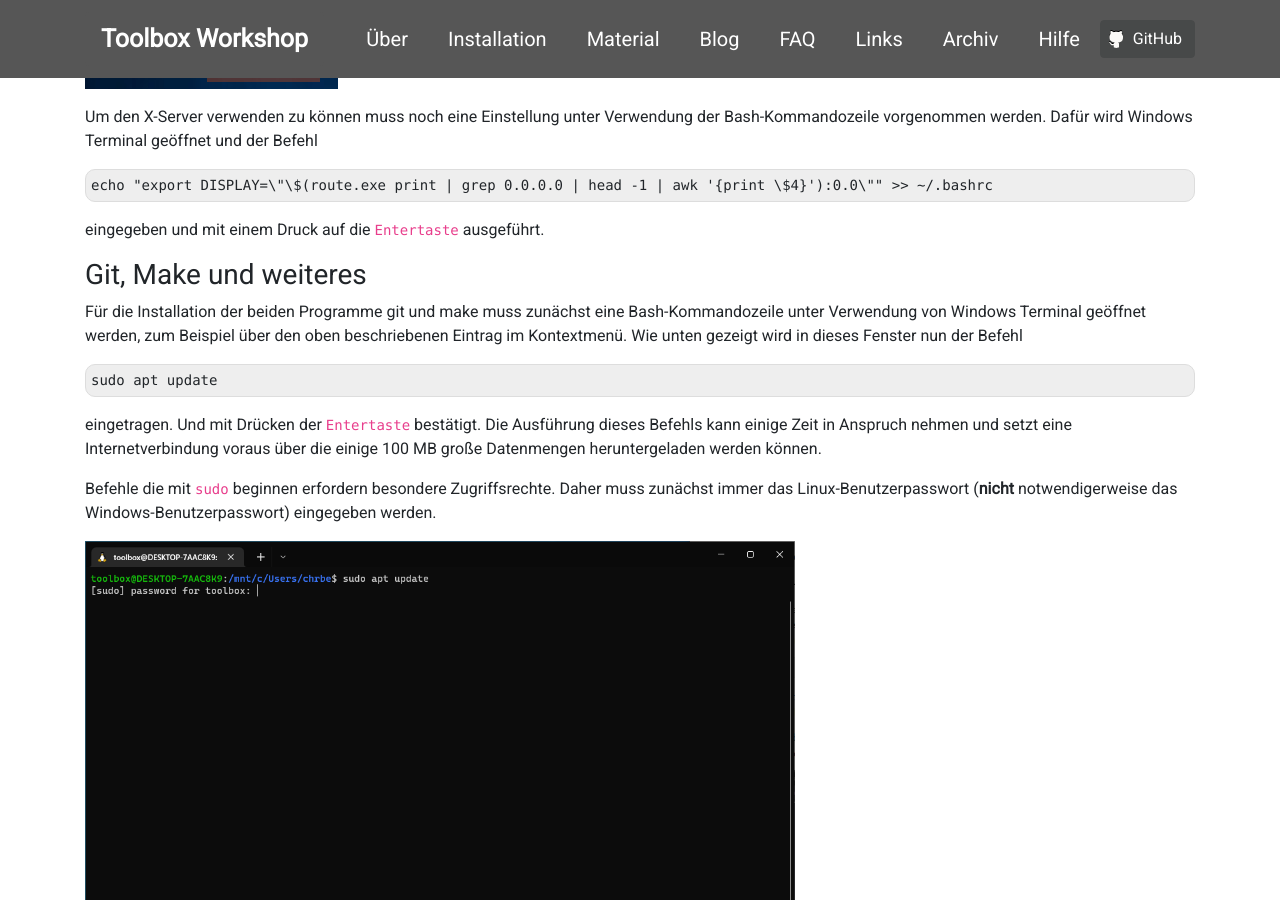
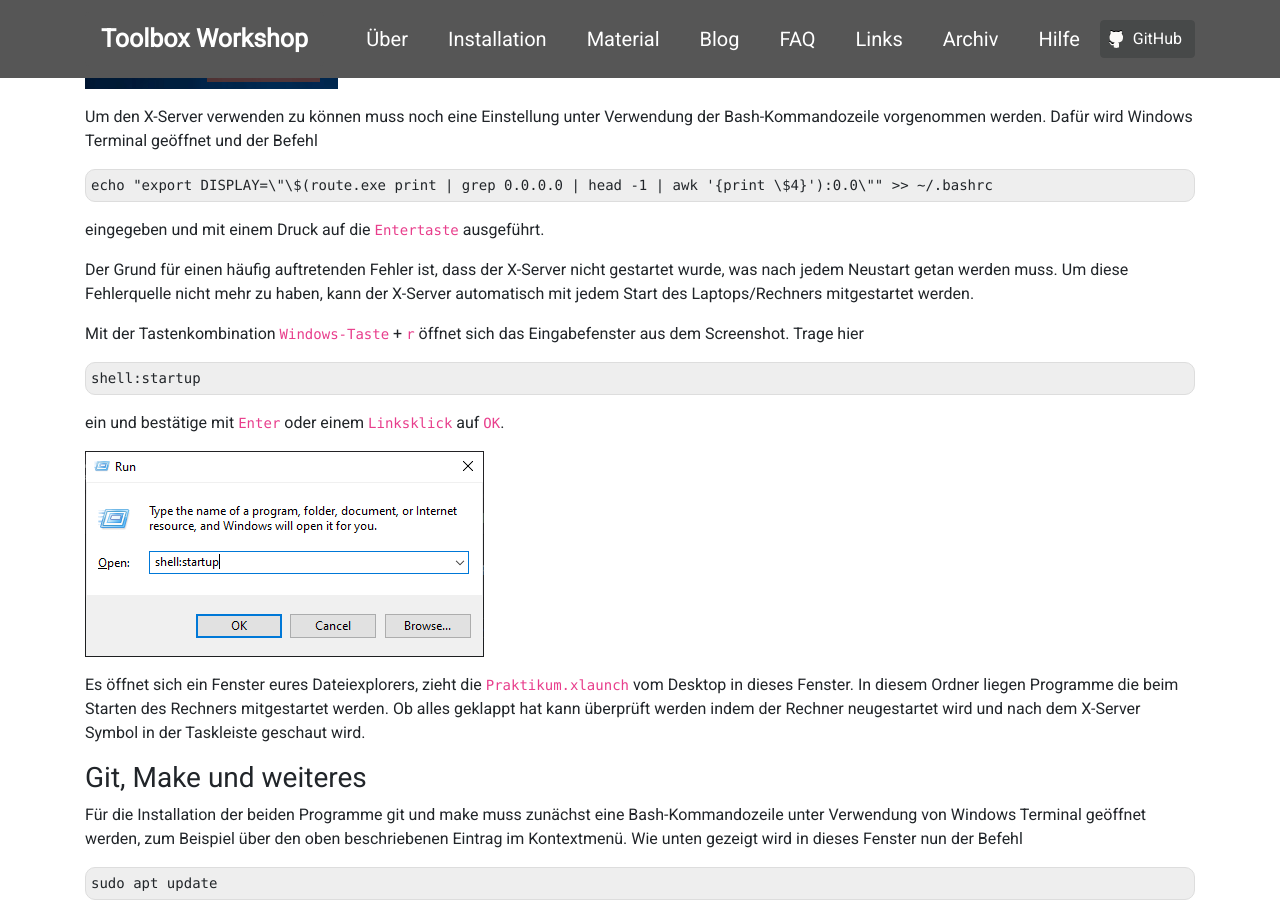
Before and after one commit to pep-dortmund/homepage-toolbox, a Jekyll site: the page built from install/windows.md, in a window 1280 px wide and 900 px high, scrolled down 21378 px. Built offline with Jekyll 4.4.1, drawn with Linux system fonts in a browser that asks for light colours; nearby versions of some CDN libraries.

Commit message:
added text to screenshot

````diff
--- a/install/windows.md
+++ b/install/windows.md
@@ -398,6 +398,23 @@ echo "export DISPLAY=\"\$(route.exe print | grep 0.0.0.0 | head -1 | awk '{print
 ```
 eingegeben und mit einem Druck auf die `Entertaste` ausgeführt.
 
+Der Grund für einen häufig auftretenden Fehler ist, dass der X-Server nicht gestartet wurde,
+was nach jedem Neustart getan werden muss. Um diese Fehlerquelle nicht mehr zu haben,
+kann der X-Server automatisch mit jedem Start des Laptops/Rechners mitgestartet werden.
+
+Mit der Tastenkombination `Windows-Taste` + `r` öffnet sich das Eingabefenster aus dem Screenshot.
+Trage hier
+```
+shell:startup
+```
+ein und bestätige mit `Enter` oder einem `Linksklick` auf `OK`.
+
+<img alt="" src="/img/xserver/xserver-16.png" class="screenshot" />
+
+Es öffnet sich ein Fenster eures Dateiexplorers, zieht die `Praktikum.xlaunch` vom
+Desktop in dieses Fenster.
+In diesem Ordner liegen Programme die beim Starten des Rechners mitgestartet werden.
+Ob alles geklappt hat kann überprüft werden indem der Rechner neugestartet wird und nach dem X-Server Symbol in der Taskleiste geschaut wird.
 
 ### Git, Make und weiteres
 
````
